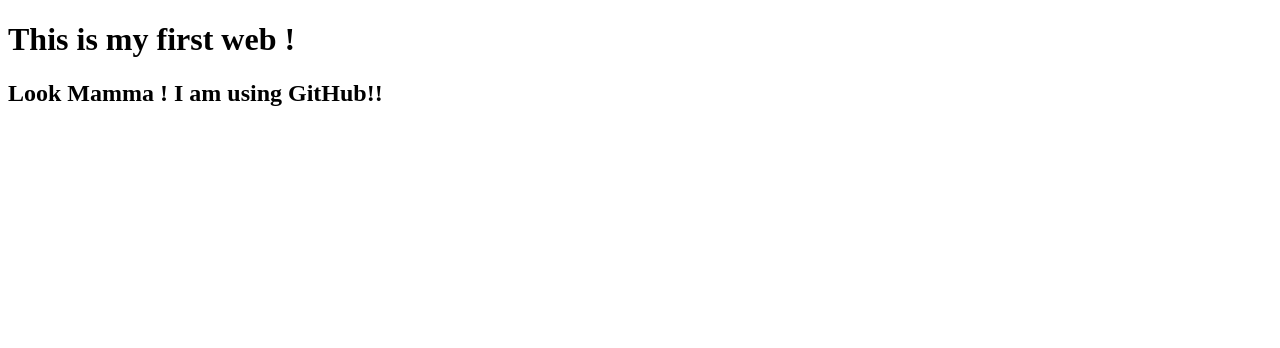
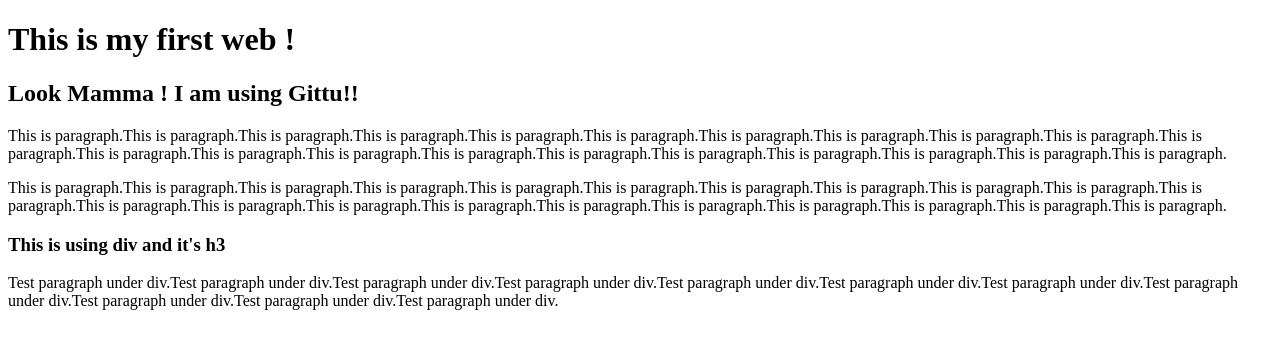
Before and after one commit to mehediapee/my-first-website, a plain HTML site: page index.html in a window 1280 px wide. Drawn offline with Linux system fonts and the light colour scheme.

Commit message:
added style

```diff
--- a/index.html
+++ b/index.html
@@ -3,10 +3,17 @@
 <head>
     <meta charset="UTF-8">
     <meta name="viewport" content="width=device-width, initial-scale=1.0">
-    <title>Document</title>
+    <title>Mehedi Hasan Blog</title>
+    <link rel="stylesheet" href="style.css">
 </head>
 <body>
     <h1>This is my first web !</h1>
-    <h2>Look Mamma ! I am using GitHub!!</h2>
+    <h2>Look Mamma ! I am using Gittu!!</h2>
+    <p>This is paragraph.This is paragraph.This is paragraph.This is paragraph.This is paragraph.This is paragraph.This is paragraph.This is paragraph.This is paragraph.This is paragraph.This is paragraph.This is paragraph.This is paragraph.This is paragraph.This is paragraph.This is paragraph.This is paragraph.This is paragraph.This is paragraph.This is paragraph.This is paragraph.</p>
+    <p>This is paragraph.This is paragraph.This is paragraph.This is paragraph.This is paragraph.This is paragraph.This is paragraph.This is paragraph.This is paragraph.This is paragraph.This is paragraph.This is paragraph.This is paragraph.This is paragraph.This is paragraph.This is paragraph.This is paragraph.This is paragraph.This is paragraph.This is paragraph.This is paragraph.</p>
+    <div>
+        <h3>This is using div and it's h3</h3>
+        <p>Test paragraph under div.Test paragraph under div.Test paragraph under div.Test paragraph under div.Test paragraph under div.Test paragraph under div.Test paragraph under div.Test paragraph under div.Test paragraph under div.Test paragraph under div.Test paragraph under div.</p>
+    </div>
 </body>
 </html>
```
Also changed, not shown: style.css (added).
